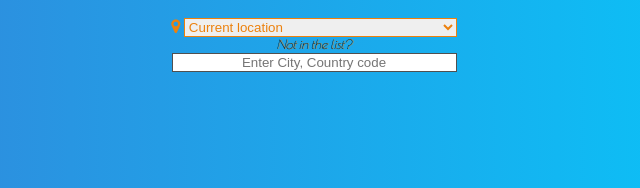
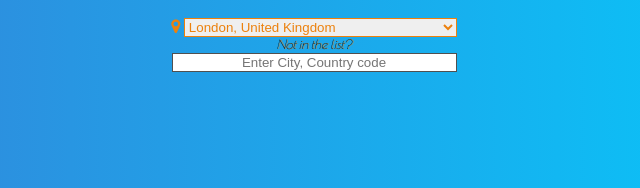
Before and after one commit to marisid/weather_app, a plain HTML site: page index.html in a window 1280 px wide. Shown: the part 244-432 px from the top of the page, 326-966 px from the left. Drawn offline with nearby package versions, Linux system fonts and the light colour scheme; no server answers; some icons are missing.

Commit message:
Change preselected location on page loading to London, UK

```diff
--- a/index.html
+++ b/index.html
@@ -22,8 +22,8 @@
   <div class="city-list">
       <label for="location"><i class="fa fa-map-marker location-icon"></i></label>
       <select name="location">
-        <option value="" id = "ip_location" selected>Current location</option>
-    <option value="London,gb">London, United Kingdom</option>
+        <option value="" id = "ip_location">Current location</option>
+    <option value="London,gb" selected>London, United Kingdom</option>
     <option value="Athens,GR">Athens, Greece</option>
     <option value="Barcelona,esp">Barcelona, Spain</option>
     <option value="Rome,it">Rome, Italy</option>
```
